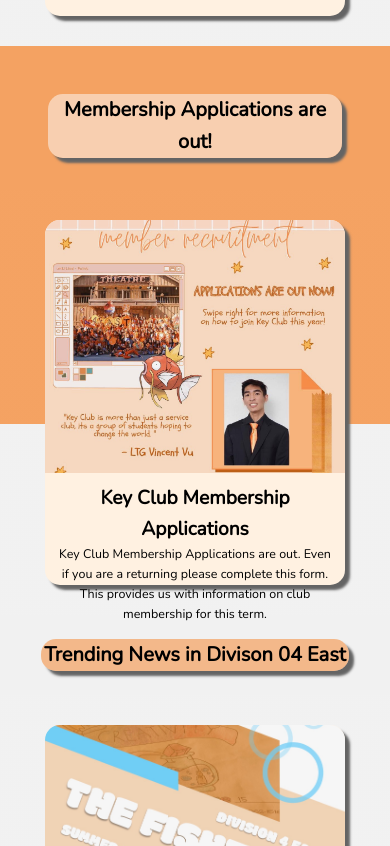
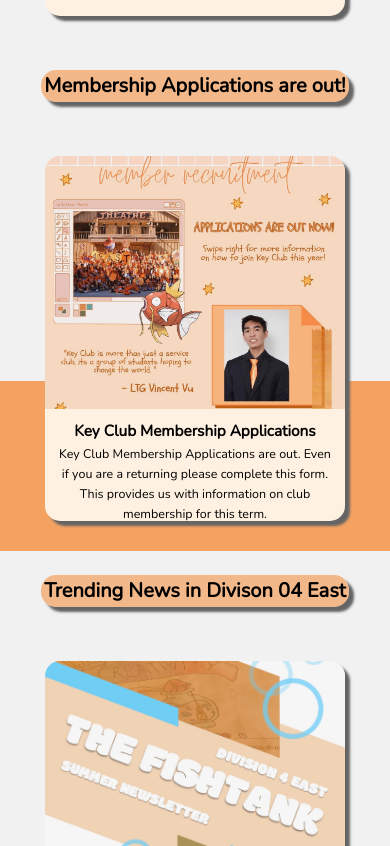
Before and after one commit to tylerdtran/D04E-Key-Club-Website, a plain HTML site: page index.html in a window 390 px wide. Shown: the part 4099-4945 px from the top of the page. Drawn offline with nearby package versions, Linux system fonts and the light colour scheme.

Commit message:
Website Mobile Edit

```diff
--- a/Home-Page.css
+++ b/Home-Page.css
@@ -456,6 +456,13 @@ main {
 #grid-membership {
    grid-template-columns: 400px;
    grid-template-rows: 450px;
+   background-color: rgba(241, 241, 241, 0.85);
+}
+.grid-title-M{
+   width: 50%;
+}
+.membership {
+   background-color: rgba(241, 241, 241, 0.85);
 }
 #icon-nomen {
    font-size: 1.0em;
@@ -508,6 +515,9 @@ main {
    .grid-title {
       width: 90%;
       font-size: 1.25em;
+   }
+   #icon-nomen {
+      font-size: 0.8em;
    }
    /* .grid-item4 .icon-name {
       font-size: 0.975em;
--- a/index.html
+++ b/index.html
@@ -194,11 +194,12 @@
             </div>
         </div>
     </div>
+
     <div class="membership">
-        <div class="grid-title-wrap-2">
-            <h1 class="grid-title grid-title-2">Membership Applications are out!</h1>
+        <div class="grid-title-wrap">
+            <h1 class="grid-title grid-title-1 grid-title-M">Membership Applications are out!</h1>
         </div>
-        <div class="grid-container grid-container-2" id="grid-membership">
+        <div class="grid-container grid-container-3" id="grid-membership">
             <div class="grid-item grid-item1">
                 <a href="https://docs.google.com/document/d/1J7BlJhjtg51fZfX6xGzyuxT-6mxBKu_9hvAuvCYLtxU/edit" class="icon-link">
                     <img src="images/Logos-Posters/KeyClubMembership.jpeg" alt="August DCM" class="icon-img">
```
